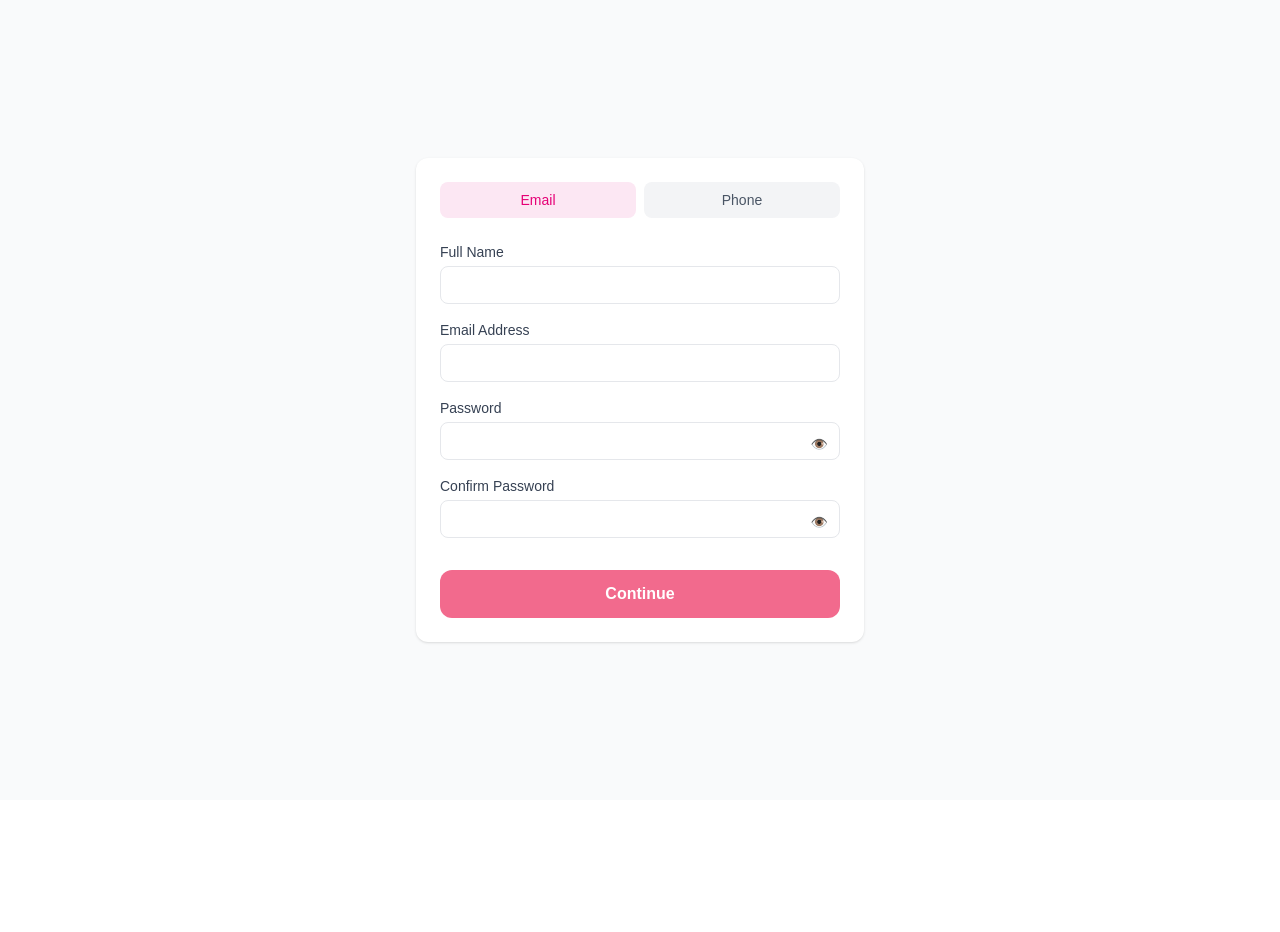
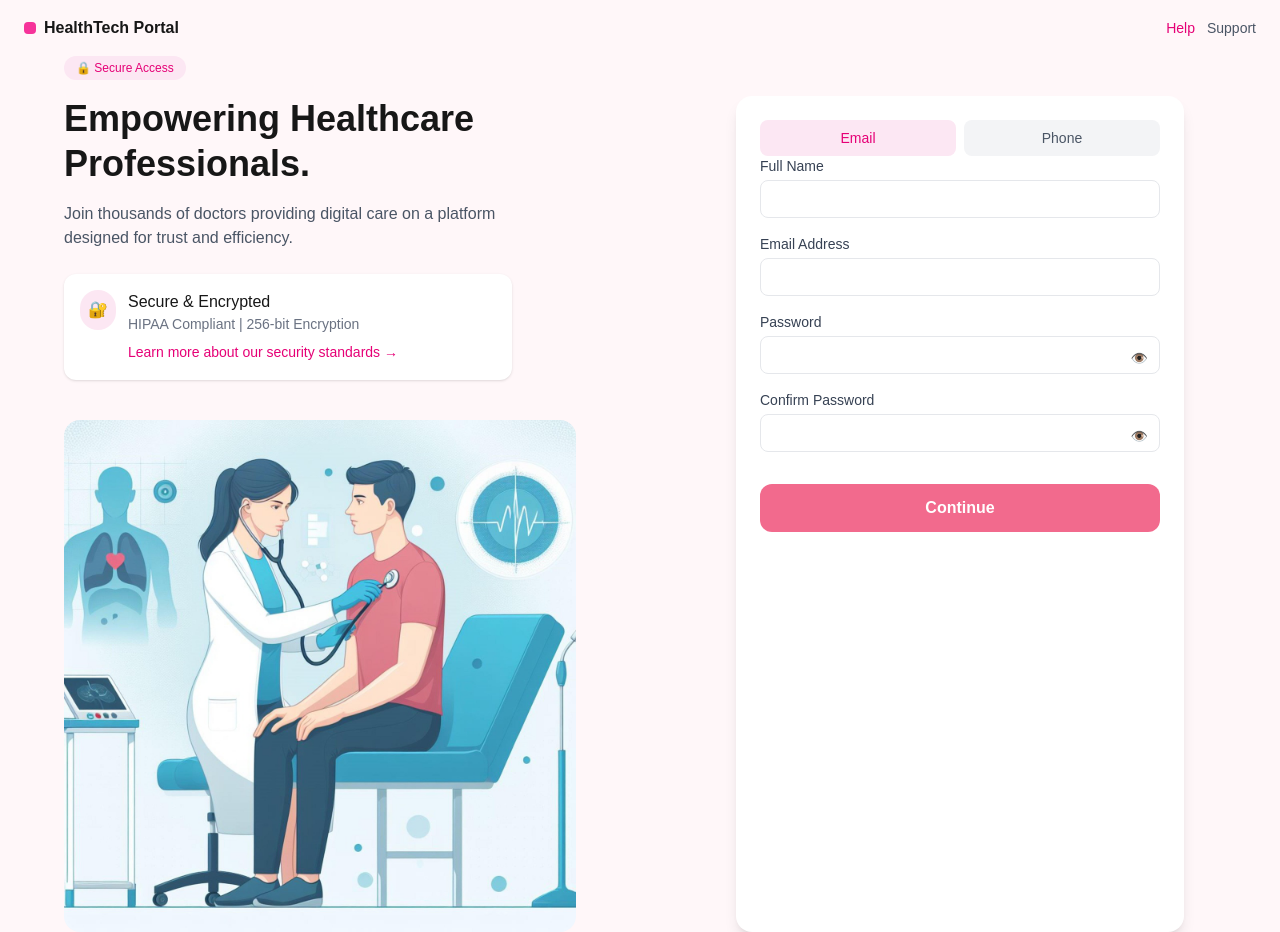
Before and after one commit to ajaysonkar80/healthdee, a Next.js app: page /signup in a window 1280 px wide. Before the commit the page ends 800 px from the top, so only its background shows below. Built offline with nearby package versions, Linux system fonts and the light colour scheme.

Commit message:
fixed ui of login signup forget-password reset-password and all related components

```diff
--- /dev/null
+++ b/app/(public)/(login-signup)/forgot-password/page.tsx
@@ -0,0 +1,5 @@
+import ForgotPasswordForm from "@/components/domain/auth/ForgetPasswordForm";
+
+export default function ForgotPasswordPage() {
+  return <ForgotPasswordForm />;
+}
--- a/app/(public)/login/page.tsx
+++ b/app/(public)/(login-signup)/layout.tsx
@@ -1,6 +1,10 @@
-import { LoginForm } from "@/components/domain/auth/LoginForm";
-import Link from 'next/link';
-export default function LoginPage() {
+import Link from "next/link";
+
+export default function AuthLayout({
+  children,
+}: {
+  children: React.ReactNode;
+}) {
   return (
     <main className="min-h-screen bg-[#FFF7F9]">
       {/* Top Bar */}
@@ -11,9 +15,12 @@ export default function LoginPage() {
         </div>
 
         <div className="flex gap-3">
-          <Link href="/help"
-          className="text-sm text-pink-600">Help</Link>
-          <Link href="/support" className="text-sm text-gray-600">Support</Link>
+          <Link href="/help" className="text-sm text-pink-600">
+            Help
+          </Link>
+          <Link href="/support" className="text-sm text-gray-600">
+            Support
+          </Link>
         </div>
       </header>
 
@@ -39,9 +46,7 @@ export default function LoginPage() {
           {/* Security Card */}
           <div className="mt-6 max-w-md rounded-xl bg-white p-4 shadow-sm">
             <div className="flex items-start gap-3">
-              <div className="rounded-full bg-pink-100 p-2">
-                🔐
-              </div>
+              <div className="rounded-full bg-pink-100 p-2">🔐</div>
               <div>
                 <p className="font-medium">Secure & Encrypted</p>
                 <p className="text-sm text-gray-500">
@@ -64,9 +69,9 @@ export default function LoginPage() {
           </div>
         </div>
 
-        {/* RIGHT SIDE */}
+        {/* RIGHT SIDE (FORM SLOT) */}
         <div className="flex justify-center pt-10 px-4 min-h-screen">
-          <LoginForm />
+          {children}
         </div>
       </section>
     </main>
--- /dev/null
+++ b/app/(public)/(login-signup)/login/page.tsx
@@ -0,0 +1,5 @@
+import { LoginForm } from "@/components/domain/auth/LoginForm";
+
+export default function LoginPage() {
+  return <LoginForm />;
+}
--- /dev/null
+++ b/app/(public)/(login-signup)/reset-password/page.tsx
@@ -0,0 +1,9 @@
+import  ResetPasswordForm from "@/components/domain/auth/ResetPasswordForm";
+
+export default function ResetPasswordPage() {
+  return (
+
+        <ResetPasswordForm />
+
+  );
+}
--- /dev/null
+++ b/app/(public)/(login-signup)/signup/page.tsx
@@ -0,0 +1,5 @@
+import { SignupForm } from "@/components/domain/auth/SignupForm";
+
+export default function SignupPage() {
+  return <SignupForm />;
+}
--- a/app/(public)/forgot-password/page.tsx
+++ /dev/null
@@ -1,30 +0,0 @@
-"use client";
-
-import { useRouter } from "next/navigation";
-import { useForm } from "react-hook-form";
-import { Input } from "@/components/shared/Input";
-import { Button } from "@/components/shared/Button";
-
-export function ForgotPasswordForm() {
-  const router = useRouter();
-  const { register, handleSubmit } = useForm();
-
-  function onSubmit(data: any) {
-    console.log("SEND RESET EMAIL TO:", data.email);
-
-    // mock email sent
-    router.push("/reset-password");
-  }
-
-  return (
-    <form className="bg-white p-6 rounded-xl space-y-4" onSubmit={handleSubmit(onSubmit)}>
-      <h1 className="text-lg font-semibold text-center">Forgot Password</h1>
-
-      <Input label="Email address" {...register("email")} />
-
-      <Button type="submit">
-        Send reset link
-      </Button>
-    </form>
-  );
-}
--- a/app/(public)/reset-password/page.tsx
+++ /dev/null
@@ -1,11 +0,0 @@
-import { ResetPasswordForm } from "@/components/domain/auth/ResetPasswordForm";
-
-export default function ResetPasswordPage() {
-  return (
-    <main className="min-h-screen flex items-center justify-center px-4">
-      <div className="w-full max-w-md">
-        <ResetPasswordForm />
-      </div>
-    </main>
-  );
-}
--- a/app/(public)/signup/page.tsx
+++ /dev/null
@@ -1,11 +0,0 @@
-import { SignupForm } from "@/components/domain/auth/SignupForm";
-
-export default function SignupPage() {
-  return (
-    <main className="min-h-screen bg-gray-50 flex items-center justify-center px-4">
-      <div className="w-full max-w-md">
-        <SignupForm />
-      </div>
-    </main>
-  );
-}
--- /dev/null
+++ b/components/domain/auth/ForgetPasswordForm.tsx
@@ -0,0 +1,45 @@
+"use client";
+
+import { useRouter } from "next/navigation";
+import { useForm } from "react-hook-form";
+import { Input } from "@/components/shared/Input";
+import { Button } from "@/components/shared/Button";
+
+export default function ForgotPasswordForm() {
+  const router = useRouter();
+  const { register, handleSubmit } = useForm();
+
+  function onSubmit(data: any) {
+    console.log("SEND RESET EMAIL TO:", data.email);
+
+    // mock email sent
+    router.push("/reset-password");
+  }
+
+  return (
+    <div className="w-full max-w-md rounded-2xl bg-white p-6 shadow-lg">
+      <h1 className="text-xl font-semibold text-center">
+        Forgot your password?
+      </h1>
+
+      <p className="mt-1 text-center text-sm text-gray-500">
+        Enter your email and we’ll send you a reset link.
+      </p>
+
+      <form
+        onSubmit={handleSubmit(onSubmit)}
+        className="mt-6 space-y-4"
+      >
+        <Input
+          label="Email address"
+          type="email"
+          {...register("email")}
+        />
+
+        <Button type="submit">
+          Send reset link
+        </Button>
+      </form>
+    </div>
+  );
+}
--- a/components/domain/auth/ResetPasswordForm.tsx
+++ b/components/domain/auth/ResetPasswordForm.tsx
@@ -11,7 +11,7 @@ import { Button } from "@/components/shared/Button";
 
 type ResetPasswordData = z.infer<typeof resetPasswordSchema>;
 
-export function ResetPasswordForm() {
+export default function ResetPasswordForm() {
   const router = useRouter();
   const { register, handleSubmit, formState: { errors } } =
     useForm<ResetPasswordData>({
@@ -24,6 +24,7 @@ export function ResetPasswordForm() {
   }
 
   return (
+    <div className="w-full max-w-md rounded-2xl bg-white p-6 shadow-lg">
     <form className="bg-white p-6 rounded-xl space-y-4" onSubmit={handleSubmit(onSubmit)}>
       <h1 className="text-lg font-semibold text-center">Reset Password</h1>
 
@@ -39,5 +40,6 @@ export function ResetPasswordForm() {
         Change Password
       </Button>
     </form>
+    </div>
   );
 }
--- a/components/domain/auth/SignupForm.tsx
+++ b/components/domain/auth/SignupForm.tsx
@@ -28,7 +28,7 @@ export function SignupForm() {
   }
 
   return (
-    <div className="bg-white rounded-xl p-6 shadow-sm space-y-6">
+    <div className="w-full max-w-md rounded-2xl bg-white p-6 shadow-lg">
       {/* 🔹 SIGNUP METHOD SELECTOR */}
       {(step === "EMAIL" || step === "PHONE") && (
         <div className="flex gap-2">
```
Also changed, not shown: app/(public)/(login-signup)/verify-email/page.tsx (renamed from app/(public)/verify-email/page.tsx).
